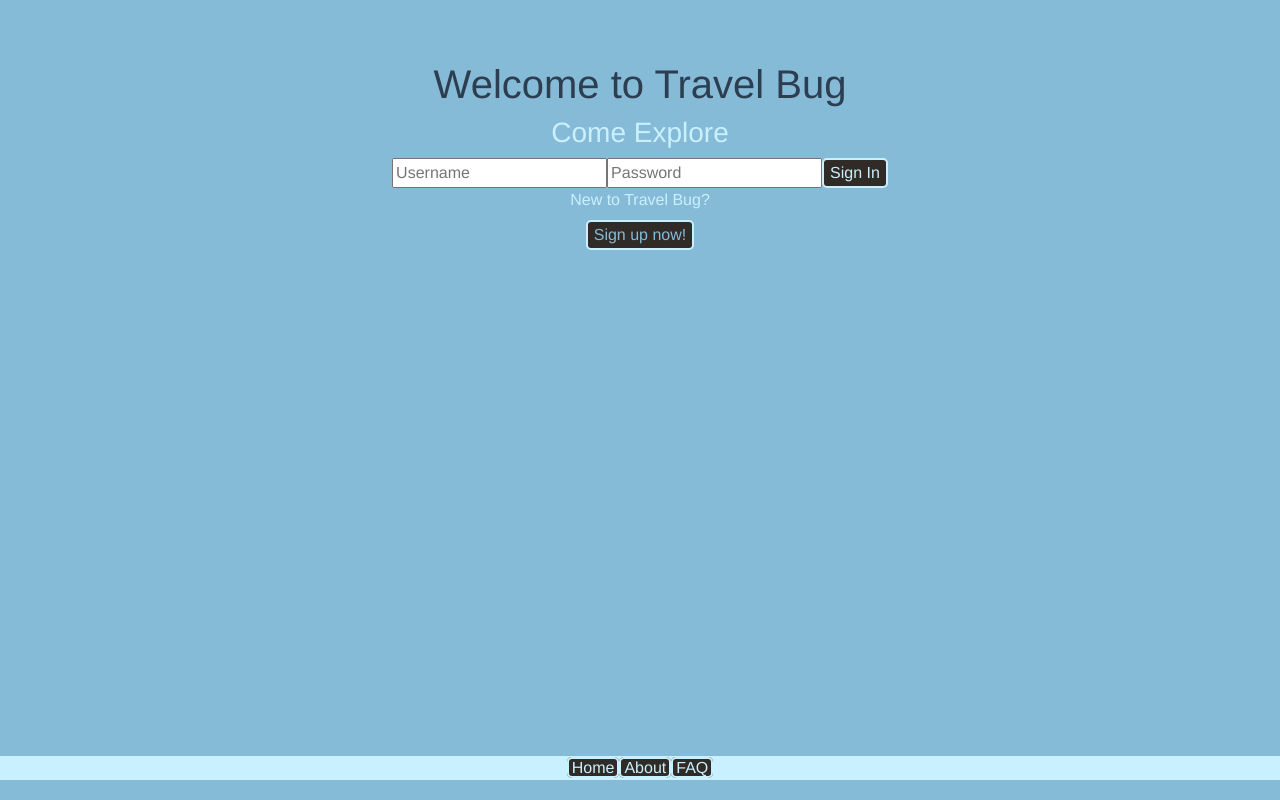
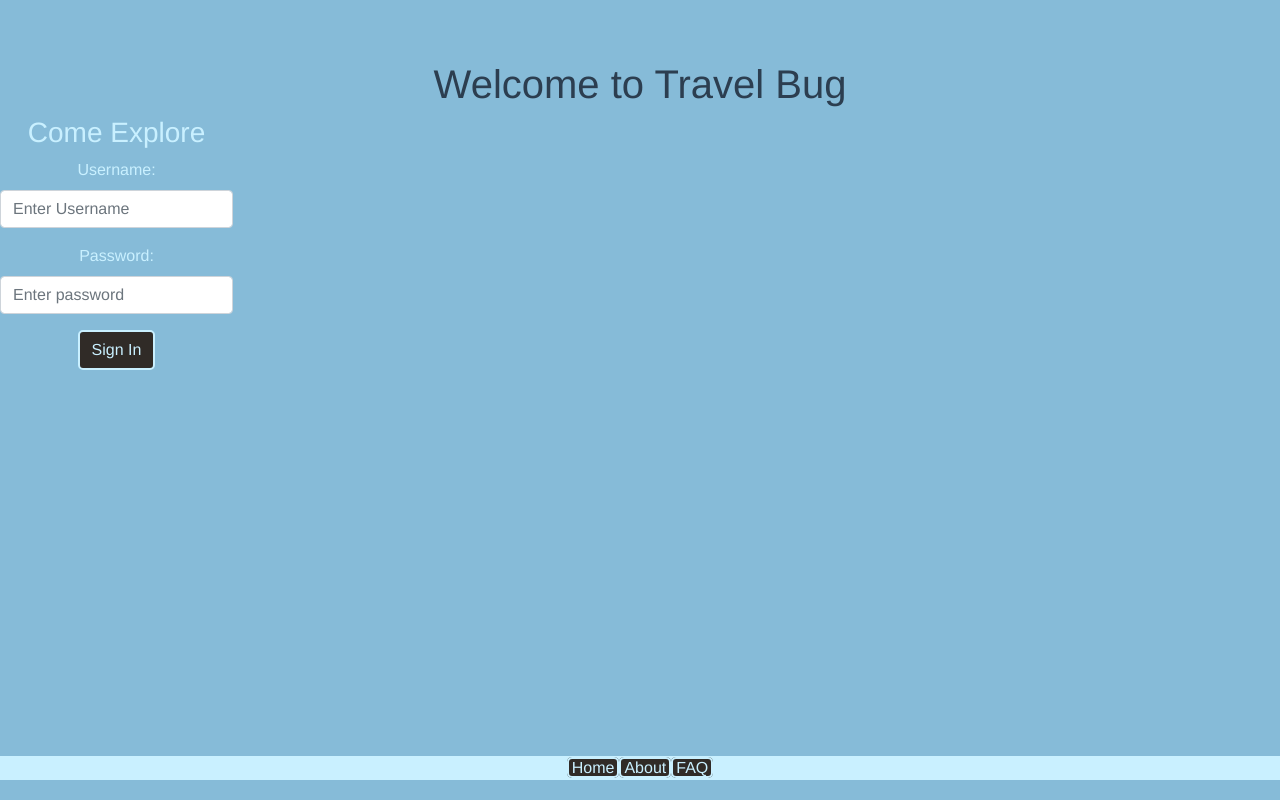
Before and after one commit to natalie-todd/travelBugFrontend2, a Vue app in the folder intro-vue/: page / in a window 1280 px wide. Built offline with nearby package versions, Linux system fonts and the light colour scheme; no server answers.

Commit message:
changed to a bootstrap form, is showing but sign in not working

```diff
--- a/intro-vue/src/components/Modal.vue
+++ b/intro-vue/src/components/Modal.vue
@@ -9,17 +9,41 @@
             <slot name='login'>
       <div v-if='logseen' id='signin'>
         <form> -->
-          <h3>Come Explore</h3>
-            <input placeholder='Username' type='text' name='username' id='username' value=''>
-            <input placeholder='Password' type='password' name='password' id='password' value=''>
-            <input @click.prevent='bool' type='submit' value='Sign In' id='signButton'>
-            <div>
+          <div v-if='logseen' id='signin'>
+              <b-form @submit="onSubmit" @reset="onReset" v-if="show">
+                          <h3>Come Explore</h3>
+      <b-form-group id="usernameGroup1"
+                    label="Username:"
+                    label-for="usernameInput1">
+        <b-form-input id="username"
+                      type="text"
+                      required
+                      name='username'
+                      placeholder="Enter Username">
+        </b-form-input>
+      </b-form-group>
+      <b-form-group id="passwordGroup2"
+                    label="Password:"
+                    label-for="passwordInput2">
+        <b-form-input id="password"
+                      type="password"
+                      required
+                      name='password'
+                      placeholder="Enter password">
+        </b-form-input>
+      </b-form-group>
+      <b-button @click.prevent='bool' type="submit" variant="primary" id='signButton'>Sign In</b-button>
+ </b-form>
+            <!-- <input placeholder='Username' type='text' name='username' id='username' value=''>
+            <input placeholder='Password' type='password' name='password' id='password' value=''> -->
+            <!-- <input @click.prevent='bool' type='submit' value='Sign In' id='signButton'> -->
+            <!-- <div>
             <label for='login'>New to Travel Bug?</label>
             </div>
             <div>
             <button v-on:click='seen ==! seen, logseen ==! logseen' type='submit' name='button'>Sign up now!</button>
             </div>
-            <div id="alertMessage"><p></p></div>
+            <div id="alertMessage"><p></p></div> -->
         <!-- </form>
         </div>
         </slot>
@@ -54,6 +78,7 @@
                   </div>
                 </div> -->
             <!-- </div> -->
+            </div>
     </div>
 </template>
 
@@ -62,7 +87,7 @@ export default {
   name: "Modal",
   data() {
     return {
-      seen: false,
+      // seen: false,
       logseen: true,
       name: "modal",
       signinUrl: "https://travel-bug-backend.herokuapp.com/profiles",
@@ -70,7 +95,8 @@ export default {
         username: "",
         password: ""
       },
-      profileData: null
+      profileData: null,
+      show: true
     };
   },
   mounted() {
```
